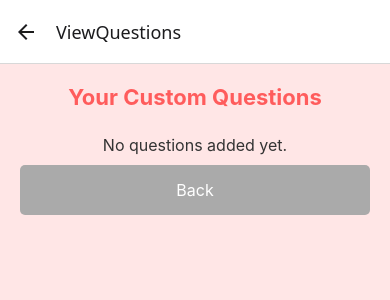
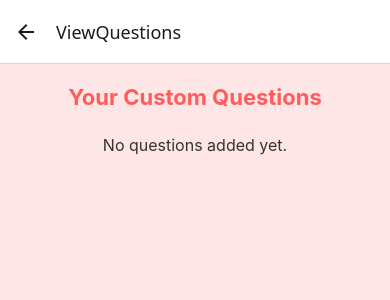
Before and after one commit to PQuaresma-94/ValentineApp, a React Native app: screen /ViewQuestions in a window 390 px wide. Shown: the top 300 px of the page. Built offline with nearby package versions, Linux system fonts and the light colour scheme.

Commit message:
Add Edit Question button and fix some styling

```diff
--- a/screen/QuestionsScreen.js
+++ b/screen/QuestionsScreen.js
@@ -224,7 +224,7 @@ export default function QuestionsScreen({ route, navigation }) {
 // Basic styling
 const styles = StyleSheet.create({
   container: {
-    flex: 1,
+    flexGrow: 1,
     backgroundColor: "#ffe6e6",
   },
   scrollContainer: {
--- a/screen/ViewQuestinsScreen.js
+++ b/screen/ViewQuestinsScreen.js
@@ -6,6 +6,7 @@ import {
   StyleSheet,
   ScrollView,
   Alert,
+  SafeAreaView,
 } from "react-native";
 import AsyncStorage from "@react-native-async-storage/async-storage";
 
@@ -42,8 +43,13 @@ export default function ViewQuestionsScreen({ navigation }) {
     }
   };
 
+  const handleEditQuestion = (questionObj) => {
+    console.log("Editing Question:", questionObj); // 🔹 Logs the question object
+  };
+
   return (
-    <ScrollView contentContainerStyle={styles.container}>
+    <SafeAreaView style={styles.container}>
+      <ScrollView style={styles.container}>
         <Text style={styles.title}>Your Custom Questions</Text>
 
         {customQuestions.length === 0 ? (
@@ -53,7 +59,13 @@ export default function ViewQuestionsScreen({ navigation }) {
             <View key={index} style={styles.questionCard}>
               <Text style={styles.questionText}>{q.question}</Text>
               <TouchableOpacity
-              style={styles.deleteButton}
+                style={styles.button}
+                onPress={() => handleEditQuestion(q)}
+              >
+                <Text style={styles.buttonText}>Edit Question</Text>
+              </TouchableOpacity>
+              <TouchableOpacity
+                style={styles.button}
                 onPress={() => handleDeleteQuestion(index)}
               >
                 <Text style={styles.buttonText}>Delete</Text>
@@ -61,14 +73,8 @@ export default function ViewQuestionsScreen({ navigation }) {
             </View>
           ))
         )}
-
-      <TouchableOpacity
-        style={styles.backButton}
-        onPress={() => navigation.goBack()}
-      >
-        <Text style={styles.buttonText}>Back</Text>
-      </TouchableOpacity>
       </ScrollView>
+    </SafeAreaView>
   );
 }
 
@@ -97,7 +103,7 @@ const styles = StyleSheet.create({
     fontSize: 16,
     marginBottom: 5,
   },
-  deleteButton: {
+  button: {
     backgroundColor: "#ff5c5c",
     padding: 8,
     borderRadius: 5,
```
Lines whose indentation alone changed are shown as unchanged.
